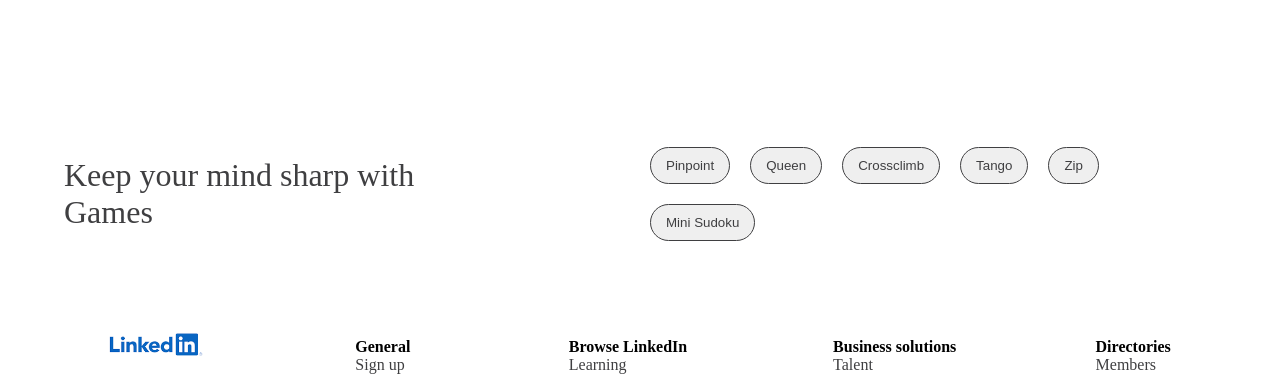
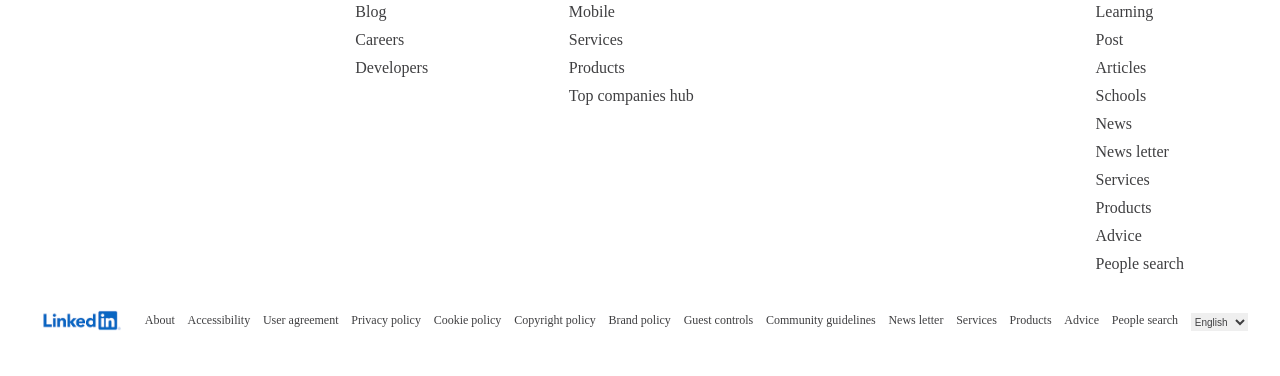
Before and after one commit to Halima-1/linkedin-clone, a React (Vite) app: page / in a window 1280 px wide. Shown: the part 4193-4569 px from the top of the page. After the commit the page ends 4528 px from the top, so only its background shows below. Built offline with nearby package versions, Linux system fonts and the light colour scheme.

Commit message:
mobile responsiveness updated

```diff
--- a/src/components/footer.jsx
+++ b/src/components/footer.jsx
@@ -6,7 +6,7 @@
         <>
         <section className="footer">
             <div>
-                <img src="../src/assets/linkedin-image.png" alt="linkedin logo" />
+                <img src="src/assets/linkedin-image.png" alt="linkedin logo" />
             </div>
             <div>
                 <b>General</b>
@@ -60,7 +60,7 @@
             </div>
         </section>
         <section className="footer2">
-            <img src="../src/assets/linkedin-image.png" alt="linkedIn logo" />
+            <img src="src/assets/linkedin-image.png" alt="linkedIn logo" />
             <a href="#">About</a>
             <a href="#">Accessibility</a>
                 <a href="#">User agreement</a>
--- a/src/components/header.jsx
+++ b/src/components/header.jsx
@@ -8,7 +8,7 @@
         <>
         <header>
             <nav>
-            <img src="../src/assets/linkedin-image.png" alt="" />
+            <img src="src/assets/linkedin-image.png" alt="" />
             <ul>
             <li>
             <NavLink
--- a/src/pages/landing.jsx
+++ b/src/pages/landing.jsx
@@ -86,7 +86,7 @@
           const mobileCarousel =[{image:"https://media.istockphoto.com/id/1299975932/photo/3d-illustration-of-smiling-cute-man-working-at-the-desk-in-modern-office-cartoon-happy.jpg?s=612x612&w=0&k=20&c=S7Nb-spsO_bLodTJJx7coekkVR040DEG5utWCkv6NY0=",
         text:"Find and land your next job"
         },
-          {image:"https://media.istockphoto.com/id/485851251/photo/cheerful-businesswoman-lying-on-couch.jpg?s=612x612&w=0&k=20&c=JLwrvD-8AJ7y_t2D7qq-nOVkvkDjhHHaEGtA1MiU4Y0="
+          {image:"https://media.istockphoto.com/id/1267083786/photo/woman-sitting-a-blue-couch-working-on-a-laptop-paper-craft.jpg?s=612x612&w=0&k=20&c=Co6qO0yfJyQrYhse02vzFJvKU0b-uKLWOrgMZf7vCAc="
           ,text:"Build your network on the go"
         },
           {image:"https://media.istockphoto.com/id/1399203332/vector/illustration-of-a-person-working-with-a-computer.jpg?s=612x612&w=0&k=20&c=rxjRkiPhexHp7Ufkm_ulTMyatdhR_I8jRRcKSQeCbBQ=",
@@ -141,12 +141,12 @@
                     <span>dahunsiolajumoke18@gmail.com</span>
                     </p>
                 {/* <span className="google"> */}
-                    <img src="../src/assets/google logo.png" alt="google logo" />
+                    <img src="src/assets/google logo.png" alt="google logo" />
                     {/* </span>  */}
 
                 </button>
                 <button className='microsoft'>
-                    <img src="../src/assets/microsoft.png" alt="google logo" />
+                    <img src="src/assets/microsoft.png" alt="google logo" />
                     <b>Continue with microsoft</b>
                 </button>
                 <button><b>Sign in with email</b></button>
@@ -157,7 +157,7 @@
                 <p className='term'>New to LinkedIn? <a href=""><b>join now</b></a></p>
             </div>
             <div className="hero-img">
-                <img src="../src/assets/hero image.jpg" alt="man holding laptop avatar" />
+                <img src="src/assets/hero image.jpg" alt="man holding laptop avatar" />
             </div>
         </section>
         <section className="explore content">
@@ -286,19 +286,7 @@
             <button>Get started</button>
         </section>
         {/* stopppppp */}
-        <section className="explore">
-            <div className='explore-text'>
-                <h2>Keep your mind sharp with Games</h2>
-            </div>
-            <div className="explore-btn">
-                <button>Pinpoint</button>
-                <button>Queen</button>
-                <button>Crossclimb</button>
-                <button>Tango</button>
-                <button>Zip</button>
-                <button>Mini Sudoku</button>
-            </div>
-        </section>
+
         </>
     )
 }
--- a/src/styles/landing.scss
+++ b/src/styles/landing.scss
@@ -308,7 +308,6 @@
         margin: 20px auto;
         padding: 60px;
         position: relative;
-        display: block;
 
         .icon {
             width: 90%;
```
